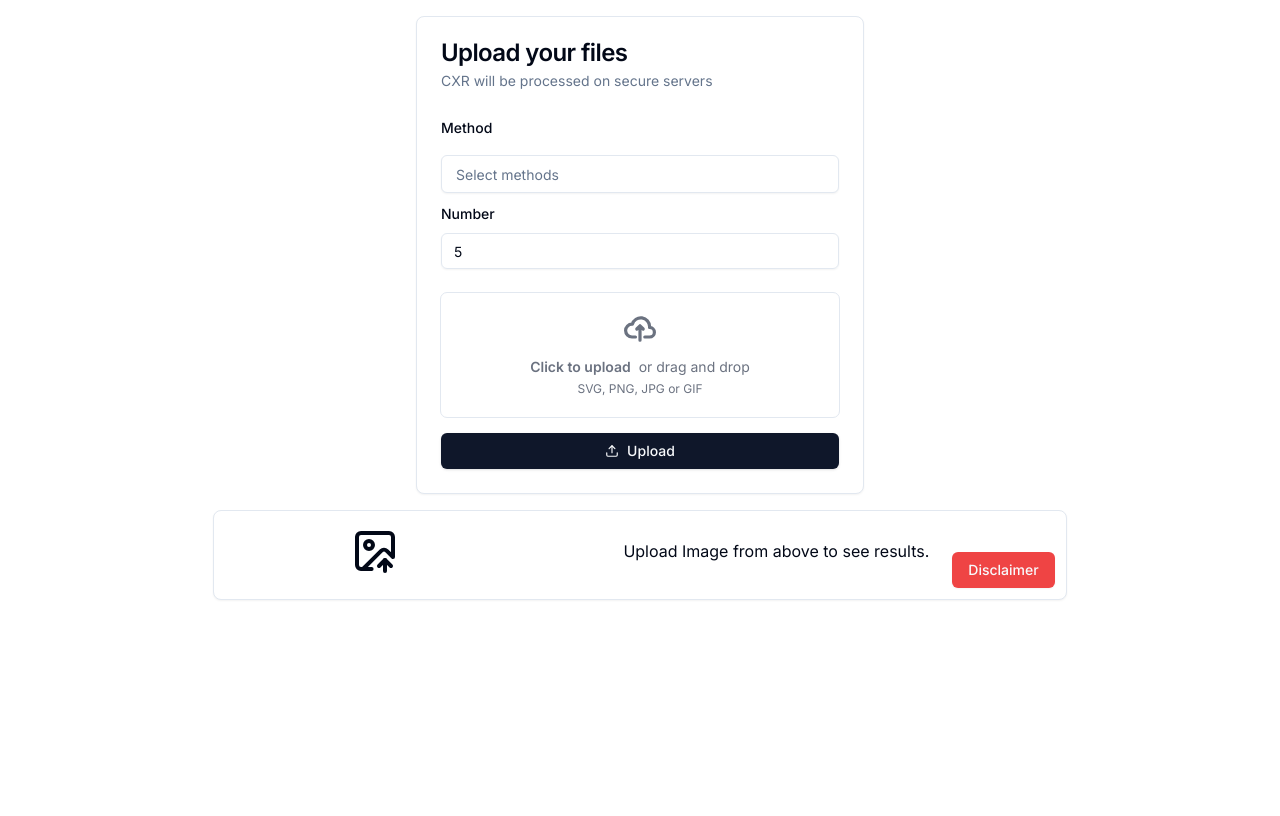
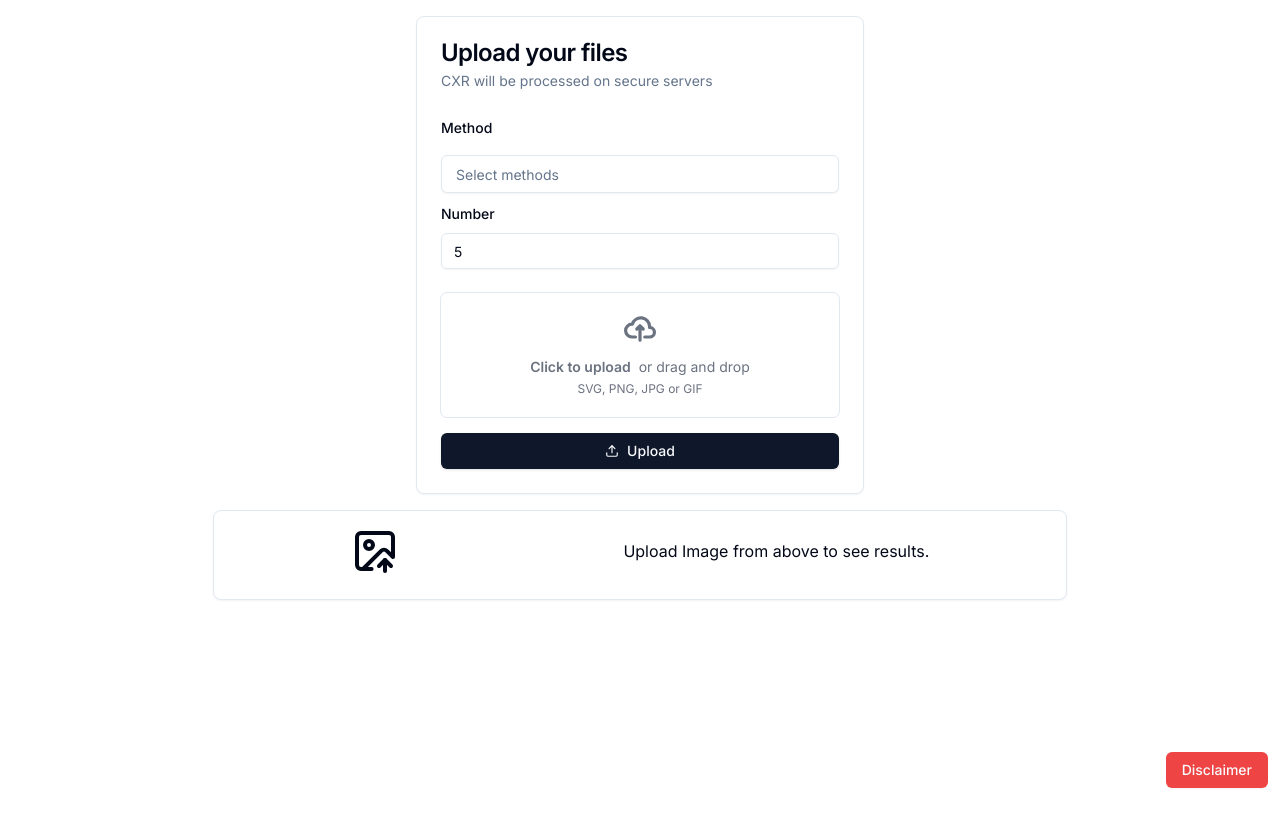
Before and after one commit to karnikkanojia/ml-image, a Next.js app: page /predict in a window 1280 px wide. Built offline with nearby package versions, Linux system fonts and the light colour scheme.

Commit message:
Fix: Disclaimer button (#11)
* Fix: UI for small devices

Fix: Disclaimer button

Fix: Edited SHADCNUI back

* Fix: UI for small devices

* Fix: Disclaimer button

```diff
--- a/components/Disclaimer.tsx
+++ b/components/Disclaimer.tsx
@@ -11,7 +11,7 @@ import { AlertCircle } from "lucide-react";
 
 const Disclaimer = () => {
   return (
-    <div className="z-50 absolute right-3 bottom-3">
+    <div className="fixed z-50 right-3 bottom-3">
       <Dialog>
         <DialogTrigger asChild>
           <Button variant="destructive">Disclaimer</Button>
```
